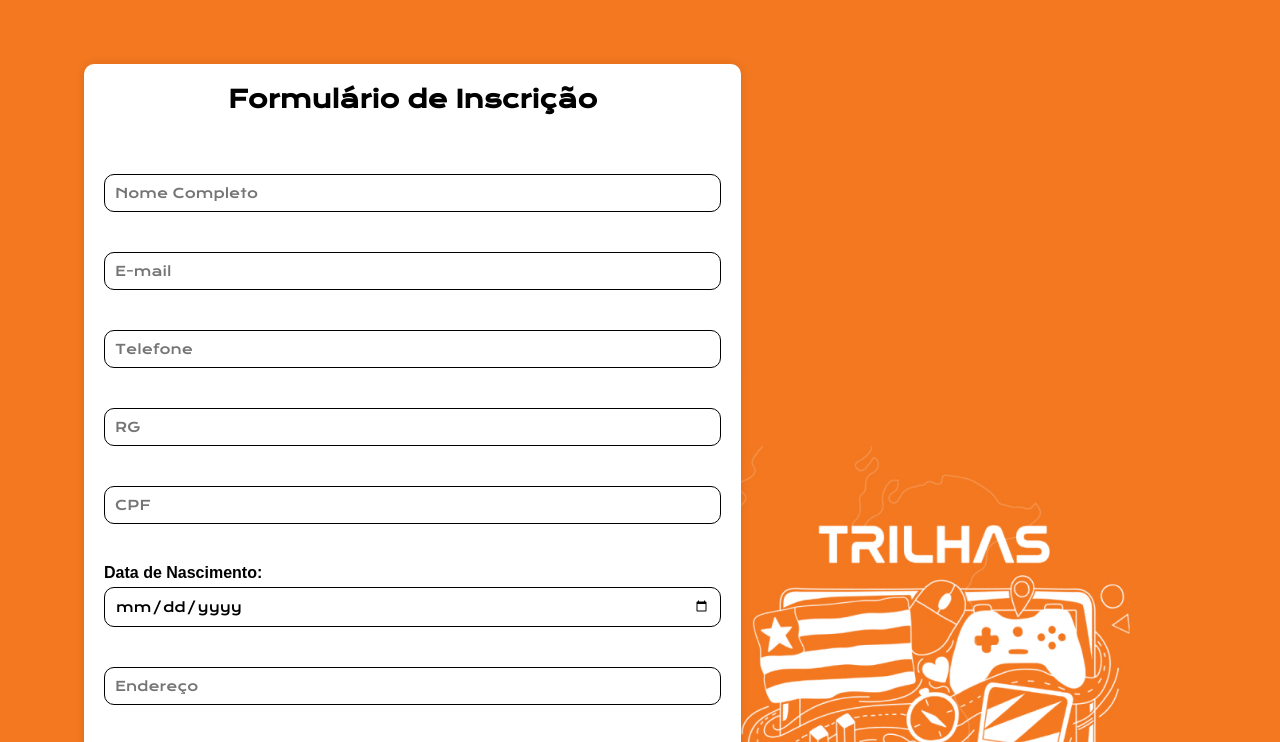
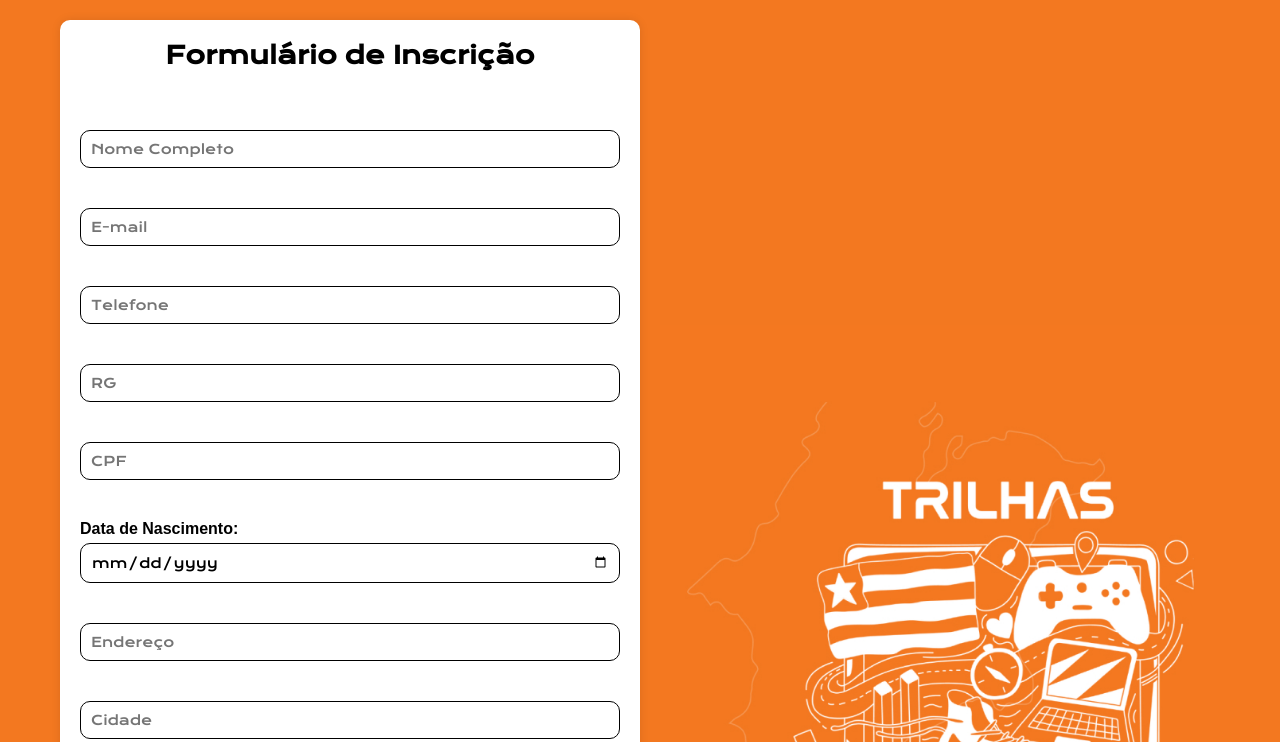
Before and after one commit to Matheusfreitasr/Desafio-2, a plain HTML site: page Index.html in a window 1280 px wide. Shown: the top 742 px of the page. Drawn offline with nearby package versions, Linux system fonts and the light colour scheme.

Commit message:
Style.css

```diff
--- a/Style.css
+++ b/Style.css
@@ -72,9 +72,9 @@ select[multiple] {
 }
 
 .apresentacao {
-    margin: 5% 5%;
     display: flex;
-    align-items: flex-start;
+    align-items: center;
+    flex-direction: row;
     justify-content: space-between;
 }
 
@@ -169,14 +169,12 @@ select[multiple] {
 }
 
 img.trilhas {
-    position: absolute;
+    position: relative;
     top: 50%;
-    transform: translateY(-50%);
     right: 20px;
     width: calc(60% - 40px);
     max-width: 600px;
     height: auto;
-    z-index: -1;
 }
 
 .campos__obrigatorios {
```
